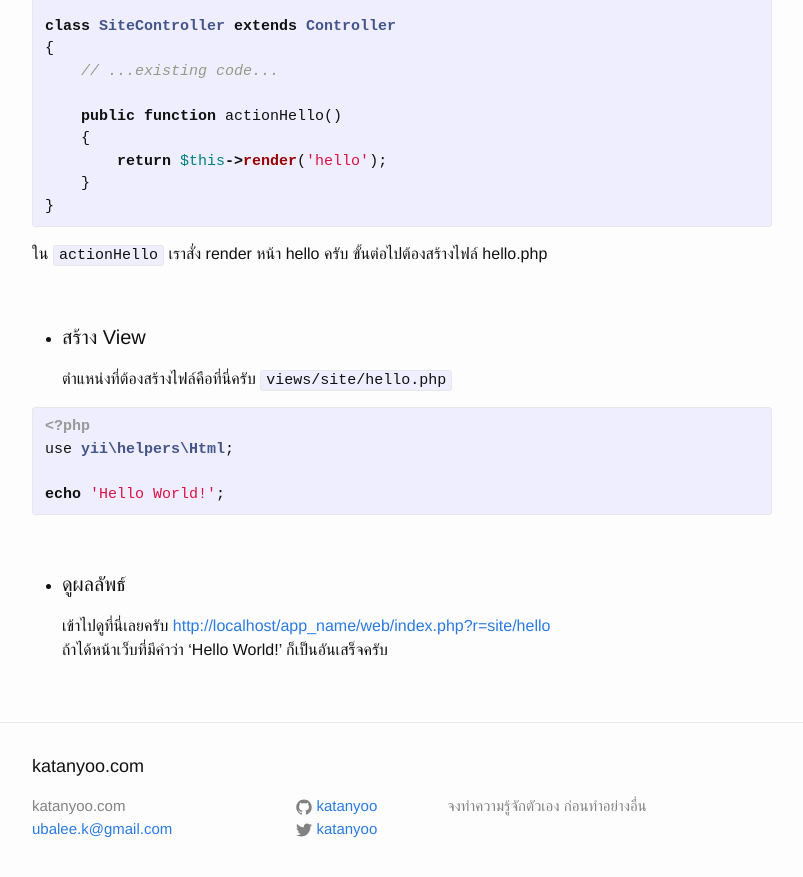
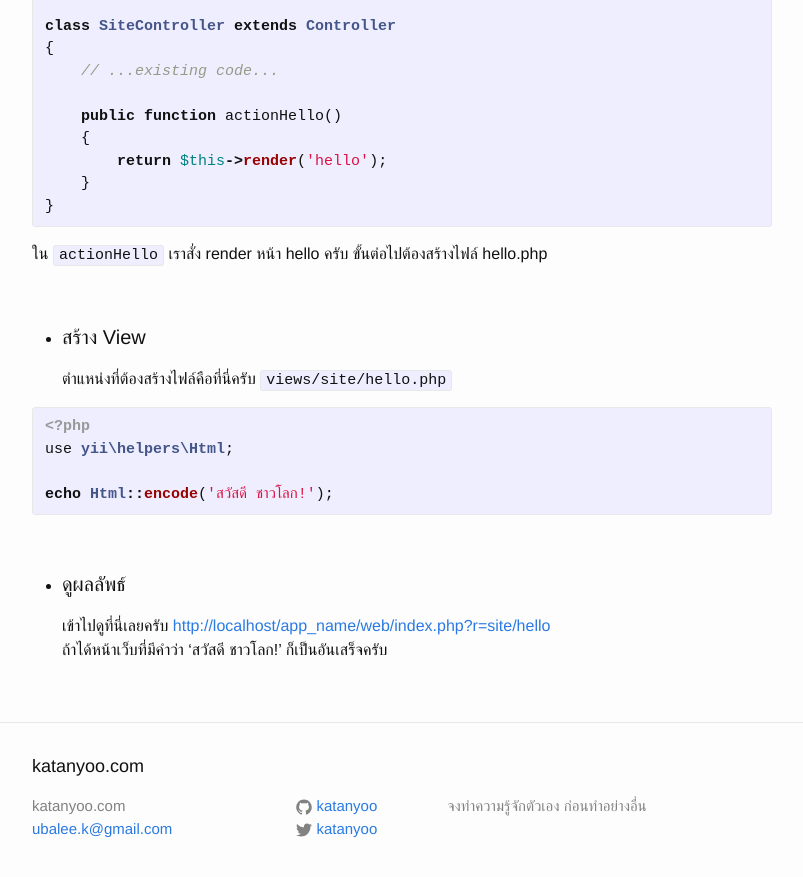
Before and after one commit to katanyoo/katanyoo.github.io, a Jekyll site: the page built from _posts/2015-07-19-say-hello.md, in a window 1280 px wide and 900 px high, scrolled down 900 px. Shown: the top 877 px of the window, without its empty margins (238-1041 px from the left). Built offline with Jekyll 4.4.1, drawn with Linux system fonts in a browser that asks for light colours; some of the changed text lies outside the part shown.

Commit message:
[edit] hello world

```diff
--- a/_posts/2015-07-19-say-hello.md
+++ b/_posts/2015-07-19-say-hello.md
@@ -6,7 +6,7 @@ categories: yii2
 ---
 
 ส่วนนี้เราจะเริ่มสร้างหน้าใหม่ขึ้นมา <br>
-ที่แสดงคำว่า Hello World! อยู่ในหน้านั้น
+ที่แสดงคำว่า สวัสดี ชาวโลก! อยู่ในหน้านั้น
 
 <br>
 
@@ -58,11 +58,11 @@ class SiteController extends Controller
 <?php
 use yii\helpers\Html;
 
-echo 'Hello World!';
+echo Html::encode('สวัสดี ชาวโลก!');
 {% endhighlight %}
 
 <br>
 
 * #### ดูผลลัพธ์
 เข้าไปดูที่นี่เลยครับ [http://localhost/app_name/web/index.php?r=site/hello](http://localhost/app_name/web/index.php?r=site/hello) <br>
-ถ้าได้หน้าเว็บที่มีคำว่า 'Hello World!' ก็เป็นอันเสร็จครับ
+ถ้าได้หน้าเว็บที่มีคำว่า 'สวัสดี ชาวโลก!' ก็เป็นอันเสร็จครับ
```
Also changed, not shown: yii2.md (+1 -1 lines).
